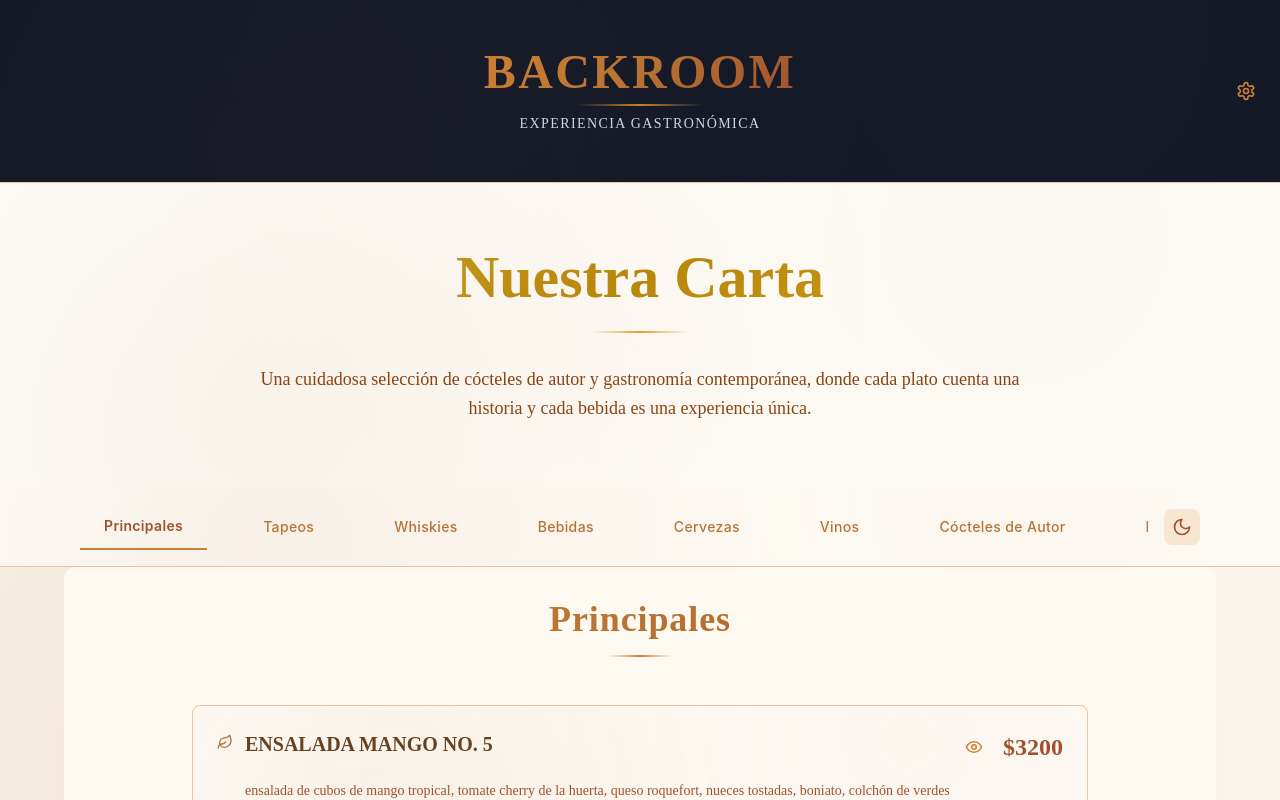
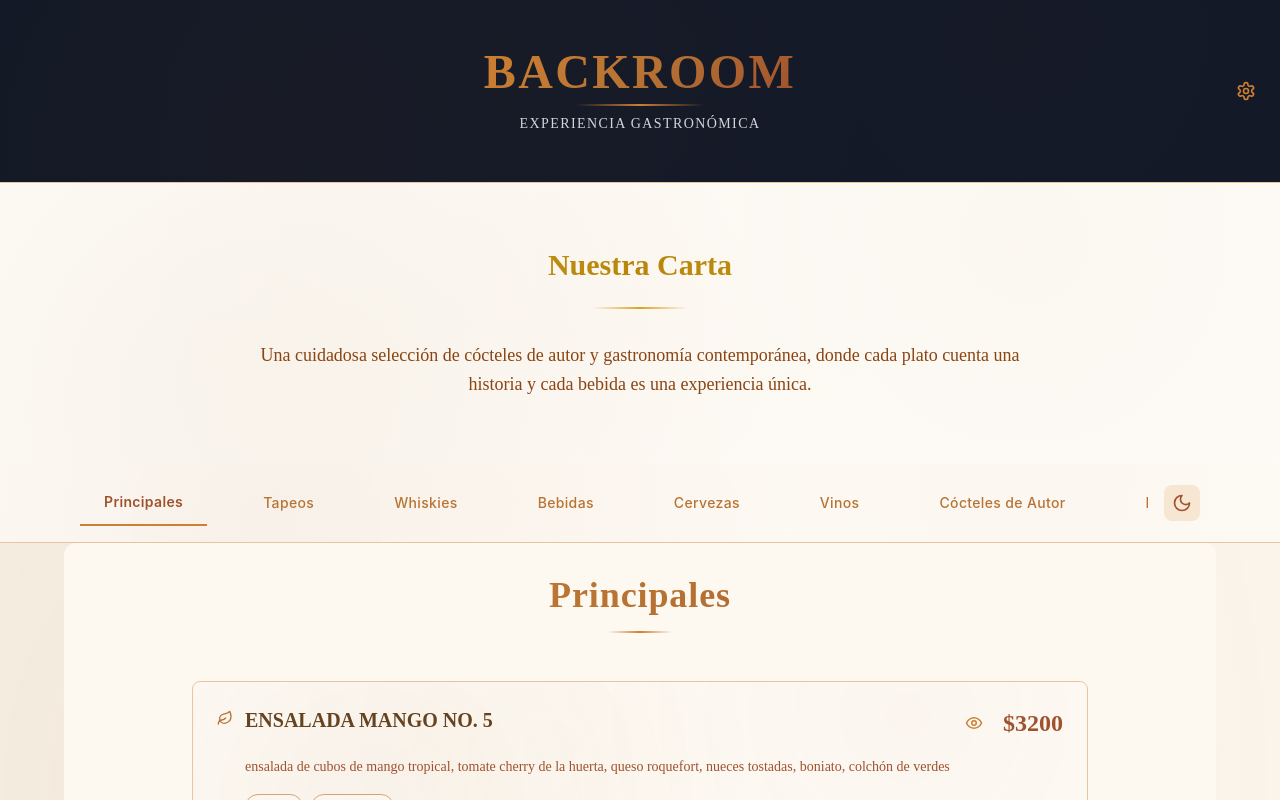
Before and after one commit to Gonzalojp18/MVP, a React (Vite) app: page / in a window 1280 px wide. Shown: the top 800 px of the page. Built offline with nearby package versions, Linux system fonts and the light colour scheme.

Commit message:
change font of menu

```diff
--- a/src/components/MenuHeader.tsx
+++ b/src/components/MenuHeader.tsx
@@ -3,7 +3,7 @@ import React from 'react';
 export function MenuHeader() {
   return (
     <div className="text-center py-16 px-4 bg-cream-50 dark:bg-gray-900 paper-texture">
-      <h1 className="text-6xl font-display font-bold gold-gradient mb-6">
+      <h1 className="text-3xl font-display font-bold gold-gradient mb-6">
         Nuestra Carta
       </h1>
       <div className="w-24 h-0.5 bg-gradient-to-r from-transparent via-gold-400 dark:via-amber-400 to-transparent mx-auto mb-8"></div>
```
